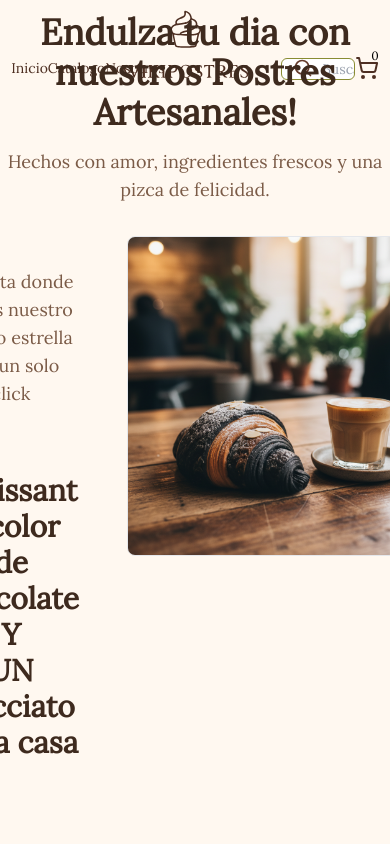
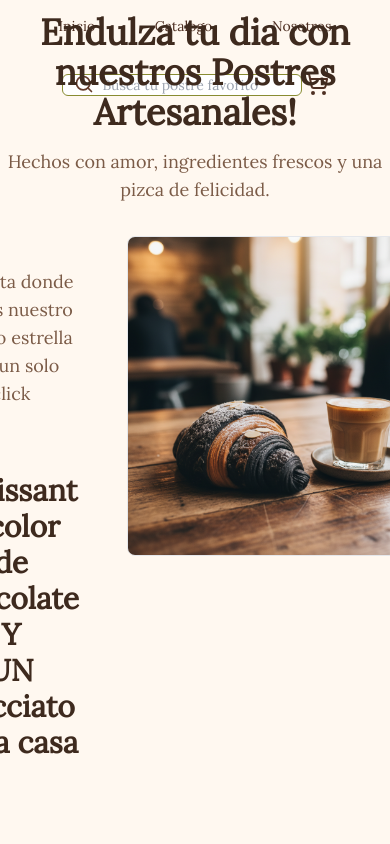
Before and after one commit to capi68/Proyecto_Postres_Frontend, a React (Vite) app: page /home in a window 390 px wide. Shown: the top 844 px of the page. Built offline with nearby package versions, Linux system fonts and the light colour scheme.

Commit message:
responsive NavBar.jsx

```diff
--- a/src/components/NavBar.jsx
+++ b/src/components/NavBar.jsx
@@ -21,28 +21,40 @@ export default function NavBar({ onSearch }) {
 
             <div className="
                     w-full
-                    flex
+                    flex  flex-col md:flex-row
+                    h-24 md:h-auto
                     items-center
-                    justify-center
+                    justify-between md:justify-center
                     gap-6
                     text-[var(--color-brand)] hover:text-[var(--color-brand-hover)]
                     font-[Lora]
                     bg-[var(--color-bg)]"
             >
             {/* Links */}
-            <div className="w-[20%] flex justify-between -mb-10 text-sm" >
+            <div className="
+                    w-[70%] md:w-[30%] lg:w-[20%]
+                    mt-4 md:mt-0
+                    flex justify-between
+                    -mb-10
+                    text-sm 2xl:text-lg"
+            >
                 <Link to="/home" className=" hover:font-semibold">Inicio</Link>
                 <Link to="/products" className=" hover:font-semibold">Catalogo</Link>
                 <Link to="/nosotros" className=" hover:font-semibold">Nosotros</Link>
             </div>
             {/* Logo */}
-            <Logo className="w-36 h-24 " />
+            <Logo className="hidden md:block w-36 h-24 " />
 
 
-            <div className="w-1/4 flex items-end justify-evenly -mb-10">
+            <div className="
+                    w-[70%] md:w-[30%] lg:w-1/4
+                    flex items-end
+                    justify-evenly
+                    mb-0 md:-mb-10"
+            >
             {/* Search input */}
 
-            <div className="relative w-60">
+            <div className="relative w-60 2xl:w-80">
                 <Search className="absolute left-3 top-1/2 transform -translate-y-1/2 text-[var(--color-brand)] w-5 h-5" />
                 <input
                 type="text"
```
